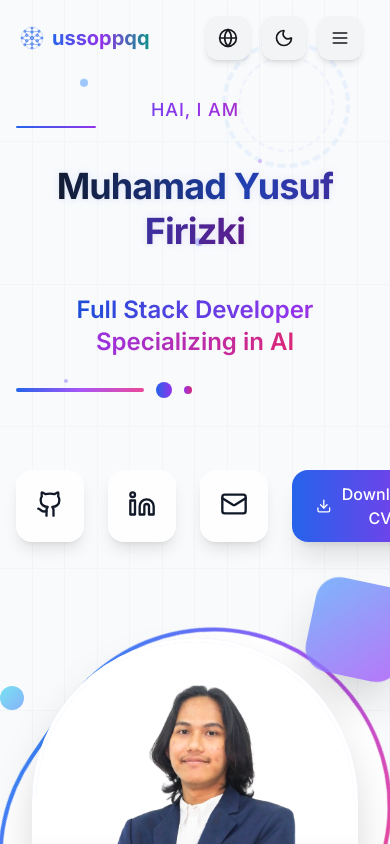
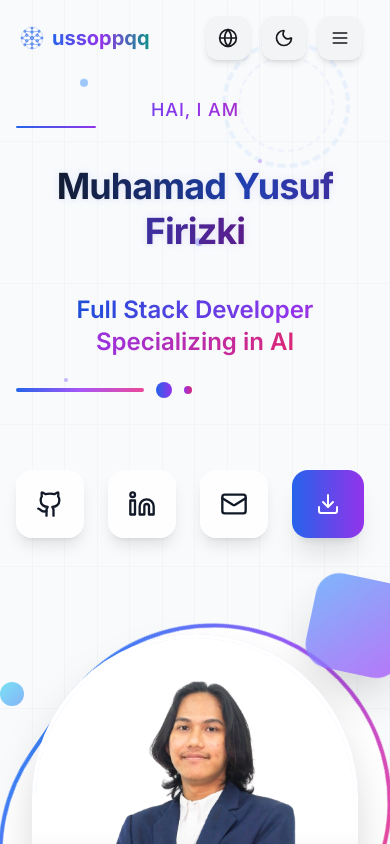
Before and after one commit to ussoppqq/my-portfolio, a React (Vite) app: page / in a window 390 px wide. Shown: the top 844 px of the page. Built offline with nearby package versions, Linux system fonts and the light colour scheme.

Commit message:
Update Home.jsx

```diff
--- a/src/pages/Home.jsx
+++ b/src/pages/Home.jsx
@@ -15,10 +15,9 @@
     document.body.removeChild(link);
   };
 
-
   return (
     <div className="min-h-screen bg-slate-50 dark:bg-gray-900 relative overflow-hidden">
-      {/* Sophisticated Background Pattern */}
+      {/* === Sophisticated Background Pattern === */}
       <div className="absolute inset-0">
         {/* Primary gradient mesh */}
         {/* <div className="absolute inset-0 opacity-40">
@@ -64,7 +63,8 @@
         {/* Noise texture overlay */}
         <div className="absolute inset-0 bg-noise opacity-5 mix-blend-soft-light"></div>
       </div>
-      {/* Hero Section */}
+
+      {/* === Hero Section === */}
       <section className="relative py-24 px-4 overflow-hidden">
         {/* Enhanced Background Elements */}
         <div className="absolute inset-0 -z-10">
@@ -79,7 +79,7 @@
 
         <div className="max-w-7xl mx-auto">
           <div className="grid grid-cols-1 lg:grid-cols-2 gap-20 items-center">
-            {/* Left Content - Enhanced */}
+            {/* === Left Content === */}
             <div className="space-y-10 transform hover:scale-[1.02] transition-all duration-700">
               {/* Greeting */}
               <div className="relative">
@@ -89,14 +89,13 @@
                 <div className="absolute -bottom-1 left-0 w-20 h-0.5 bg-gradient-to-r from-blue-600 to-purple-600 rounded-full"></div>
               </div>
 
-              {/* Name with enhanced styling */}
+              {/* Name with shadow effect */}
               <div className="relative">
                 <h1 className="text-4xl lg:text-6xl font-bold leading-tight tracking-tight">
                   <span className="bg-gradient-to-r from-gray-900 via-blue-800 to-purple-900 dark:from-white dark:via-blue-200 dark:to-purple-200 bg-clip-text text-transparent drop-shadow-sm">
                     {personalInfo.name}
                   </span>
                 </h1>
-                {/* Subtle text shadow effect */}
                 <div className="absolute inset-0 text-4xl lg:text-6xl font-bold leading-tight tracking-tight opacity-10 blur-sm">
                   <span className="bg-gradient-to-r from-blue-600 to-purple-600 bg-clip-text text-transparent">
                     {personalInfo.name}
@@ -104,7 +103,7 @@
                 </div>
               </div>
 
-              {/* Title with decorative line */}
+              {/* Title */}
               <div className="space-y-6">
                 <h2 className="text-2xl lg:text-3xl font-semibold">
                   <span className="bg-gradient-to-r from-blue-700 via-purple-600 to-pink-600 bg-clip-text text-transparent">
@@ -118,27 +117,7 @@
                 </div>
               </div>
 
-              {/* Enhanced Description */}
-              {/* <p className="text-lg lg:text-xl text-gray-700 dark:text-gray-300 leading-relaxed max-w-2xl">
-                {personalInfo.about[language] || personalInfo.about.id}
-              </p> */}
-
-              {/* Enhanced Action Buttons */}
-              {/* <div className="flex flex-col sm:flex-row gap-6 pt-4">
-                <button className="group relative inline-flex items-center px-10 py-5 bg-gradient-to-r from-blue-600 via-purple-600 to-pink-600 text-white rounded-3xl font-semibold text-lg shadow-2xl hover:shadow-blue-500/25 transition-all duration-500 transform hover:scale-105 hover:-translate-y-1 overflow-hidden"> */}
-              {/* Button shine effect */}
-              {/* <div className="absolute inset-0 bg-gradient-to-r from-transparent via-white/20 to-transparent -skew-x-12 transform -translate-x-full group-hover:translate-x-full transition-transform duration-1000"></div>
-                  <span className="relative font-bold">Lihat Portofolio</span>
-                  <ArrowRight className="w-6 h-6 ml-3 group-hover:translate-x-2 transition-transform duration-300" />
-                </button>
-
-                <button className="group inline-flex items-center px-10 py-5 bg-white dark:bg-gray-800 text-gray-800 dark:text-gray-200 rounded-3xl font-semibold text-lg border-2 border-gray-200 dark:border-gray-600 hover:border-blue-500 hover:text-blue-600 dark:hover:text-blue-400 shadow-xl hover:shadow-2xl transition-all duration-500 transform hover:scale-105 hover:-translate-y-1 backdrop-blur-sm">
-                  <span className="font-bold">Hubungi Saya</span>
-                  <Mail className="w-6 h-6 ml-3 group-hover:scale-110 group-hover:rotate-12 transition-transform duration-300" />
-                </button>
-              </div> */}
-
-              {/* Enhanced Social Links */}
+              {/* === Social Links + Download CV Button === */}
               <div className="flex space-x-6 pt-8">
                 {[
                   { icon: Github, url: personalInfo.social.github, color: 'hover:bg-gray-800 hover:shadow-gray-500/30', label: 'GitHub' },
@@ -160,22 +139,26 @@
                   </a>
                 ))}
 
-                {/* Button Download CV */}
+                {/* Download CV Button → responsive */}
                 <motion.button
                   initial={{ opacity: 0, y: 20 }}
                   animate={{ opacity: 1, y: 0 }}
                   transition={{ delay: 0.4 }}
                   onClick={handleDownloadCV}
-                  className="inline-flex items-center px-6 py-3 bg-gradient-to-r from-blue-600 to-purple-600 text-white rounded-2xl hover:from-blue-700 hover:to-purple-700 transition-all duration-300 shadow-xl hover:shadow-2xl font-medium"
+                  className="inline-flex items-center justify-center px-6 py-3 bg-gradient-to-r from-blue-600 to-purple-600 text-white rounded-2xl hover:from-blue-700 hover:to-purple-700 transition-all duration-300 shadow-xl hover:shadow-2xl font-medium"
                 >
-                  <Download className="w-5 h-5 mr-2" />
-                  Download CV
+                  {/* Mobile: hanya icon */}
+                  <Download className="w-6 h-6 block md:hidden" />
+                  {/* Desktop: icon + text */}
+                  <span className="hidden md:inline-flex items-center">
+                    <Download className="w-5 h-5 mr-2" />
+                    Download CV
+                  </span>
                 </motion.button>
-
               </div>
             </div>
 
-            {/* Right Content - Enhanced Profile */}
+            {/* === Right Content: Profile === */}
             <div className="relative flex justify-center">
               <div className="relative w-[420px] h-[420px] group">
                 {/* Outer rotating ring */}
@@ -192,26 +175,21 @@
                 {/* Profile image container */}
                 <div className="absolute inset-4 rounded-full overflow-hidden shadow-2xl bg-gradient-to-br from-blue-100 to-purple-100 dark:from-blue-900 dark:to-purple-900 group-hover:scale-105 transition-transform duration-700">
                   <div className="w-full h-full flex items-center justify-center relative overflow-hidden">
-                    {/* Profile image */}
                     <img
                       src="/Data-Master-(AUSG)-Muhammad_Yusuf_Firizki-Copy.png"
                       alt="Foto Profil Yusuf Firizki"
                       className="w-full h-full object-cover rounded-full border-4 border-white dark:border-gray-900"
                     />
-                    {/* Image overlay effects */}
                     <div className="absolute inset-0 bg-gradient-to-t from-black/20 via-transparent to-white/10"></div>
                   </div>
                 </div>
-
-                {/* Pulsing glow effect */}
-                {/* <div className="absolute inset-0 rounded-full bg-gradient-to-r from-blue-500/20 via-purple-500/20 to-pink-500/20 blur-xl animate-pulse"></div> */}
               </div>
             </div>
           </div>
         </div>
       </section>
 
-      {/* Custom CSS for animations */}
+      {/* === Custom CSS for animations === */}
       <style jsx>{`
         @keyframes float {
           0%, 100% { transform: translateY(0px) rotate(0deg); }
@@ -241,8 +219,7 @@
         }
 
         .bg-noise {
-          background-image:
-            radial-gradient(circle at 1px 1px, rgba(255,255,255,0.3) 1px, transparent 0);
+          background-image: radial-gradient(circle at 1px 1px, rgba(255,255,255,0.3) 1px, transparent 0);
           background-size: 20px 20px;
         }
       `}</style>
```
